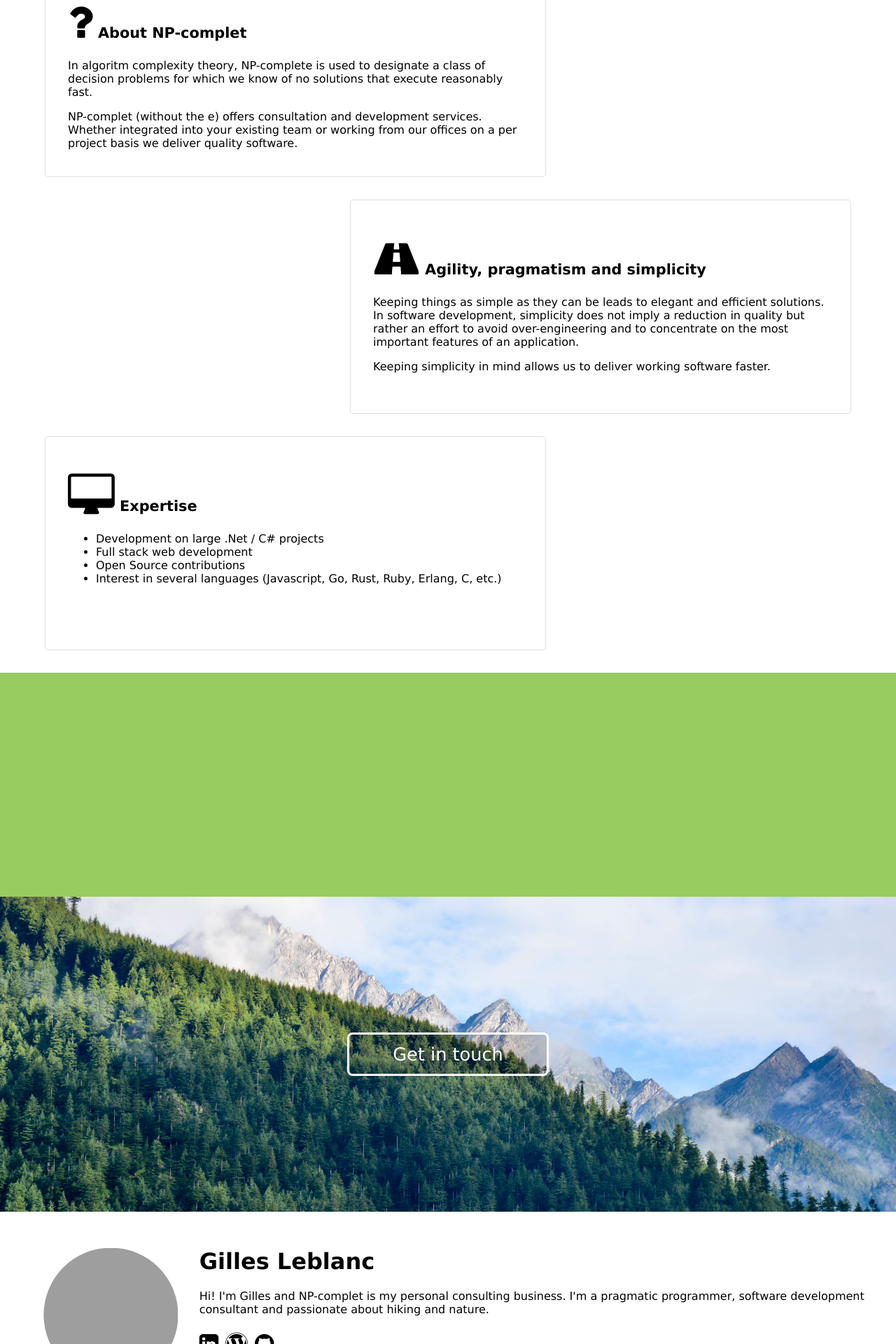
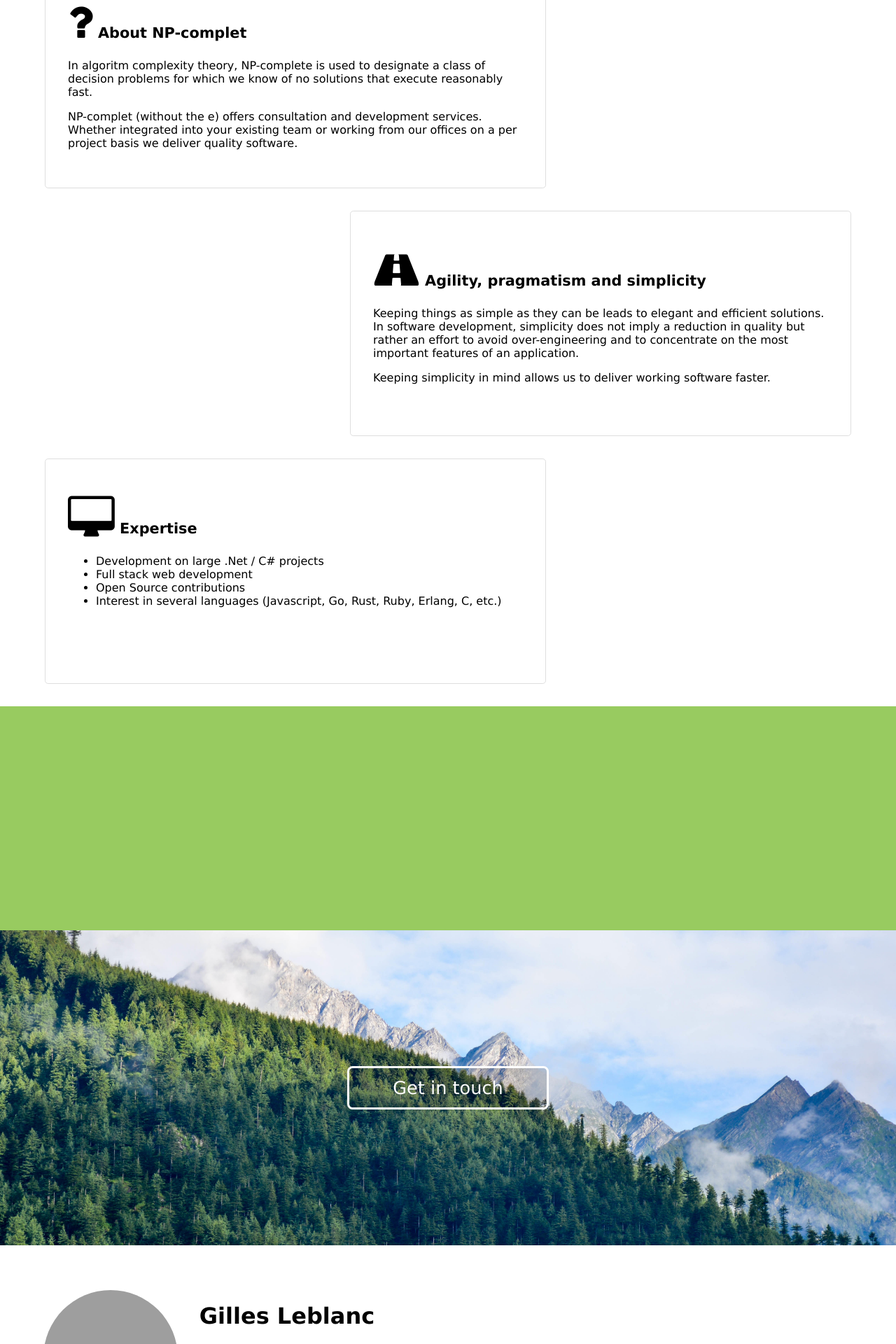
Before and after one commit to gilles-leblanc/npcomplet, a Jekyll site: the page built from np-complet/index.html, in a window 1280 px wide. Shown: the part 985-2905 px from the top of the page at 70% size. Built offline with Jekyll 4.4.1, drawn with Linux system fonts in a browser that asks for light colours; nearby versions of some CDN libraries; some web fonts are replaced; grey boxes are pictures that could not be loaded.

Commit message:
Make site more responsive

```diff
--- a/np-complet/_includes/main.html
+++ b/np-complet/_includes/main.html
@@ -49,7 +49,10 @@
 </div>
 
 <div class="me-box">
+  <div class="portrait-box">
     <img class="portrait" src="{{ site.baseurl }}/img/me.jpg">
+  </div>
+  <div class="bio-box">
     <h1>Gilles Leblanc</h1>
     <p>
       {{ locale.about-me }}
@@ -60,5 +63,6 @@
       <a class="social" href="https://github.com/gilles-leblanc"><i class="fa fa-github fa-2x"></i></a>
     </p>
   </div>
+</div>
 
 {% include footer.html %}
--- a/np-complet/css/main.scss
+++ b/np-complet/css/main.scss
@@ -78,7 +78,6 @@
   text-align: left;
   position: absolute;
   top: 20%;
-  // width: 70%;
 }
 
 .hero > h1 {
@@ -93,6 +92,24 @@
   font-family: 'NotJustGroovy', Verdana, sans-serif;
   font-size: 200%;
   margin-left: 0.8em;
+}
+
+@media (max-width: 750px) {
+  .hero > h1 {
+    font-size: 240%;
+  }
+}
+
+@media (max-width: 400px) {
+  .hero > h1 {
+    font-size: 200%;
+  }
+}
+
+@media (max-height: 480px) {
+  .hero > h2 {
+    display: none;
+  }
 }
 
 .contact-button {
@@ -128,6 +145,7 @@
 }
 
 .contact-button-large {
+  display: inline-block;
   margin-left: 0;
   font-size: 160%;
 }
@@ -145,11 +163,11 @@
   border: 1px solid #DEDEDE;
   border-radius: 0.3em;
   font-family: 'DejaVuSans', Verdana, sans-serif;
-  height: 15em;
   max-width: 650px;
   margin-top: $half-margin;
+  min-height: 16em;
   padding: $half-margin;
-  width: 100%;
+  width: calc(100% - 50px);
 }
 
 .action-box > h3 {
@@ -172,15 +190,15 @@
   margin-bottom: $half-margin;
 }
 
-@media  (max-width: 640px) {
+@media (max-width: 724px) {
   .action-box.left {
     float: none;
-    margin-left: $half-margin;
+    margin-left: 10px;
   }
 
   .action-box.right {
     float: none;
-    margin-left: $half-margin;
+    margin-left: 10px;
     margin-right: 0px;
   }
 }
@@ -207,25 +225,34 @@
 }
 
 .me-box {
+  align-items: center;
+  display: flex;
   height: 20em;
   font-family: 'DejaVuSans', Verdana, sans-serif;
   padding-left: $half-margin;
   padding-right: $half-margin;
 }
 
-.me-box > p {
+.portrait-box {
+  flex-grow: 1;
+  padding: $half-margin;
+}
+
+.bio-box {
+  flex-grow: 2;
+}
+
+.bio-box > p {
   padding-bottom: 0.5em;
 }
 
-.me-box > h1 {
+.bio-box > h1 {
   font-family: 'FiraSansMedium', Verdana, sans-serif;
-  padding-top: $half-margin;
 }
 
 .portrait {
   border-radius: 50%;
   float: left;
-  padding: $half-margin;
 
   height: 15vw;
   width: 15vw;
```
Lines whose indentation alone changed are shown as unchanged.
